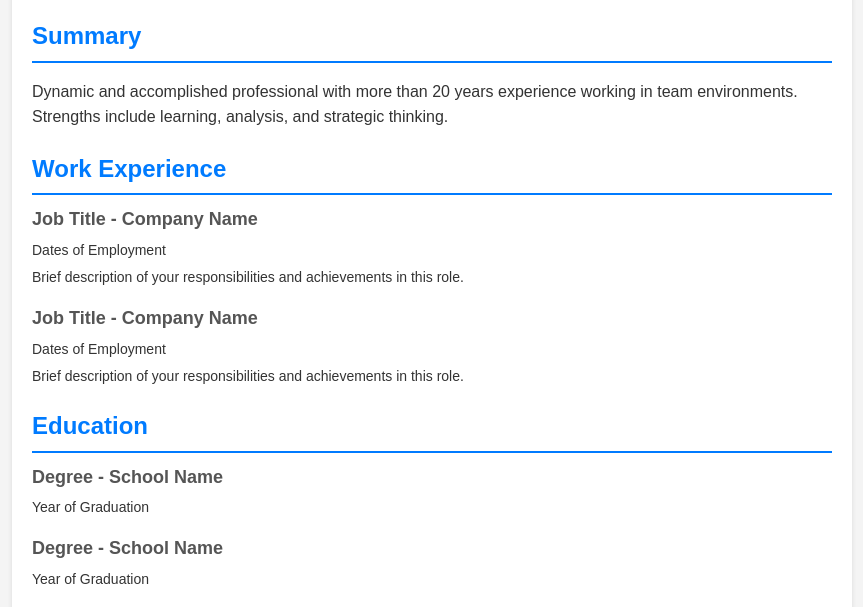
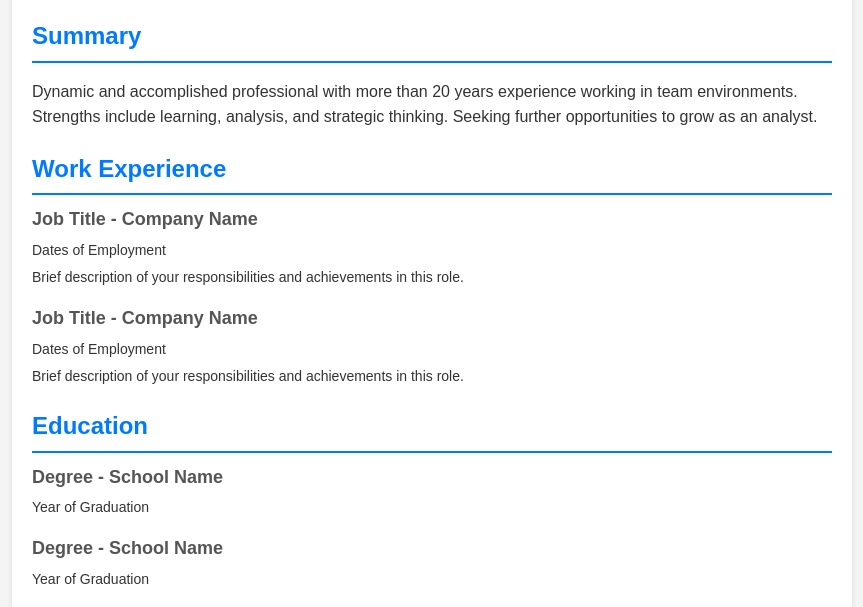
Before and after one commit to cecelialrussell/cecelialrussell.github.io, a plain HTML site: page index.html in a window 1280 px wide. Shown: the part 146-753 px from the top of the page, without its empty margins (208-1071 px from the left). Drawn offline with Linux system fonts and the light colour scheme.

Commit message:
updated summary

```diff
--- a/index.html
+++ b/index.html
@@ -93,7 +93,7 @@
                 <p>
                      Dynamic and accomplished professional with more than 20 years experience
                      working in team environments. Strengths include learning, analysis, and
-                     strategic thinking.
+                     strategic thinking. Seeking further opportunities to grow as an analyst.
                 </p>
             </section>
             <section class="section">
```
